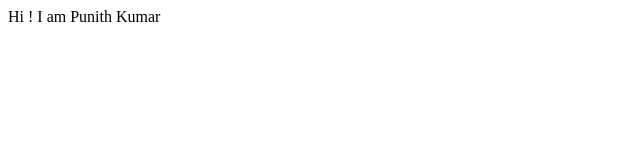
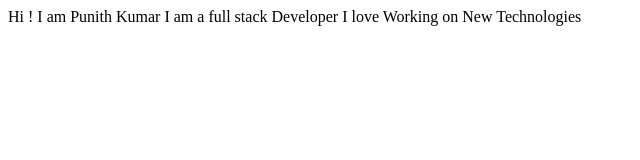
Before and after one commit to Punithkumar18/punithkumar-site, a plain HTML site: page index.html in a window 1280 px wide. Shown: the whole page, without its empty margins (0-640 px from the left). Drawn offline with Linux system fonts and the light colour scheme.

Commit message:
docs:extra personalities

```diff
--- a/index.html
+++ b/index.html
@@ -7,5 +7,9 @@
 </head>
 <body>
     Hi ! I am Punith Kumar
+
+    I am a full stack Developer
+
+    I love Working on New Technologies
 </body>
 </html>
```
